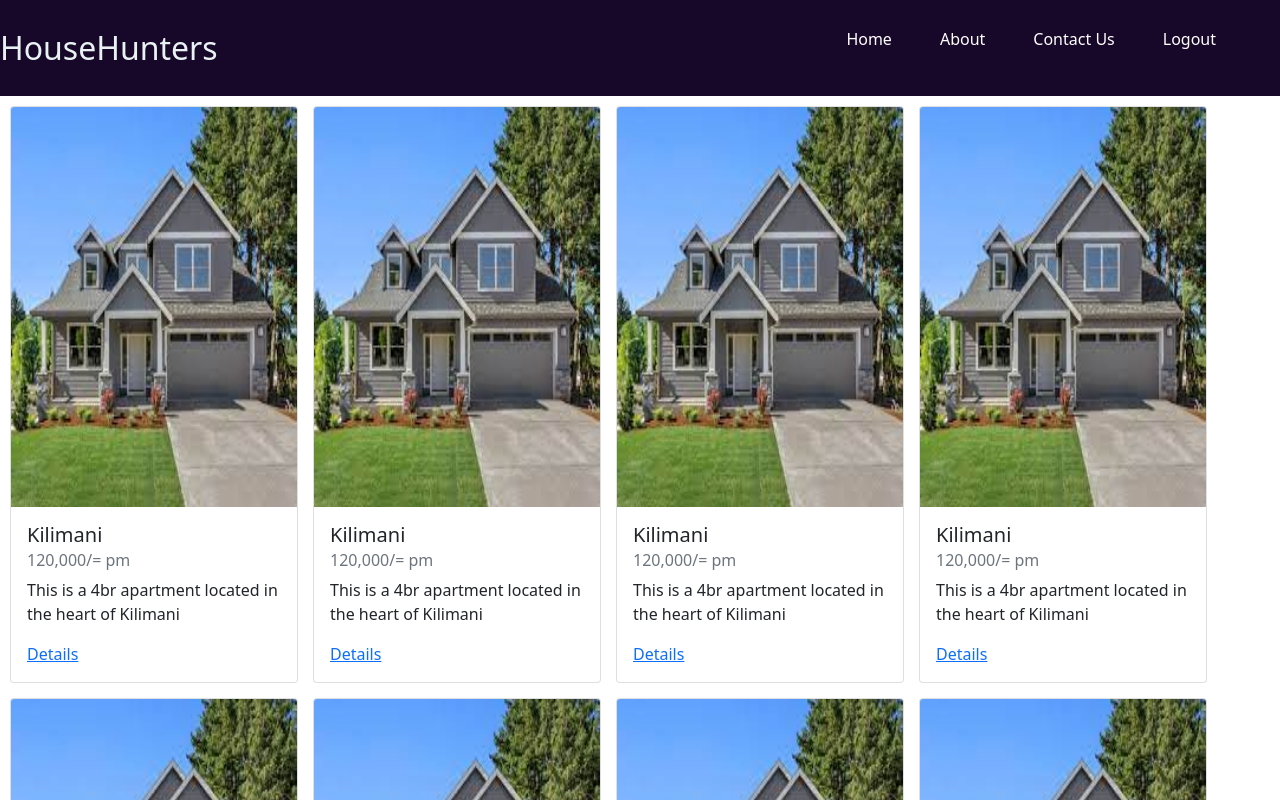
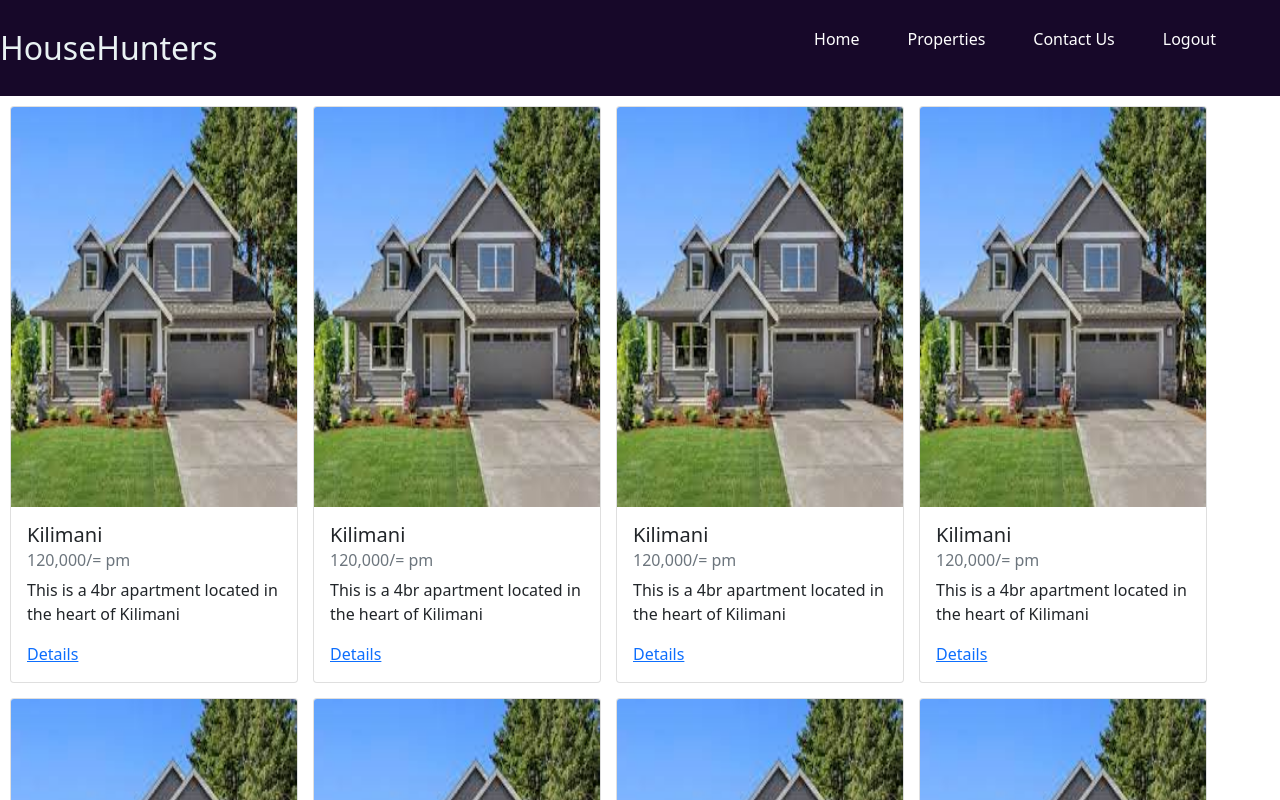
Before and after one commit to damian-sketch/NairobiRentals, a React (Create React App) app in the folder frontend/: page /houses in a window 1280 px wide. Shown: the top 800 px of the page. Built offline with nearby package versions, Linux system fonts and the light colour scheme; sample sign-in values are in the browser's storage.

Commit message:
Implemented protected routes

```diff
--- a/frontend/src/components/details/details.js
+++ b/frontend/src/components/details/details.js
@@ -1,7 +1,16 @@
+import { useEffect } from "react";
+import { useNavigate } from "react-router-dom";
 import house from "../../assets/house.jpg";
 import seller from "../../assets/seller.png";
 import "./styles.css";
 export const HouseDetails = () => {
+  const navigate = useNavigate();
+  useEffect(() => {
+    const user = localStorage.getItem("user");
+    if (!user) {
+      navigate("/login");
+    }
+  }, []);
   return (
     <div className="detailsWrapper">
       <div className="card" style={{ width: "58rem" }}>
--- a/frontend/src/components/header/header.js
+++ b/frontend/src/components/header/header.js
@@ -45,12 +45,12 @@ export const Header = () => {
             <li className="nav-item">
               <NavLink
                 exact="true"
-                to="/about"
+                to="/houses"
                 activeClassName="active"
                 className="nav-links"
                 onClick={click ? handleClick : null}
               >
-                About
+                Properties
               </NavLink>
             </li>
             <li className="nav-item">
--- a/frontend/src/components/houses/houses.js
+++ b/frontend/src/components/houses/houses.js
@@ -1,7 +1,15 @@
-import { Link } from "react-router-dom";
+import { useEffect } from "react";
+import { Link, useNavigate } from "react-router-dom";
 import house from "../../assets/house.jpg";
 
 export const Houses = () => {
+  const navigate = useNavigate();
+  useEffect(() => {
+    const user = localStorage.getItem("user");
+    if (!user) {
+      navigate("/login");
+    }
+  }, []);
   return [...Array(8)].map((e, i) => (
     <div className="card" style={{ width: "18rem" }} key={i}>
       <img className="card-img-top" src={house} alt="Card image cap"></img>
```
